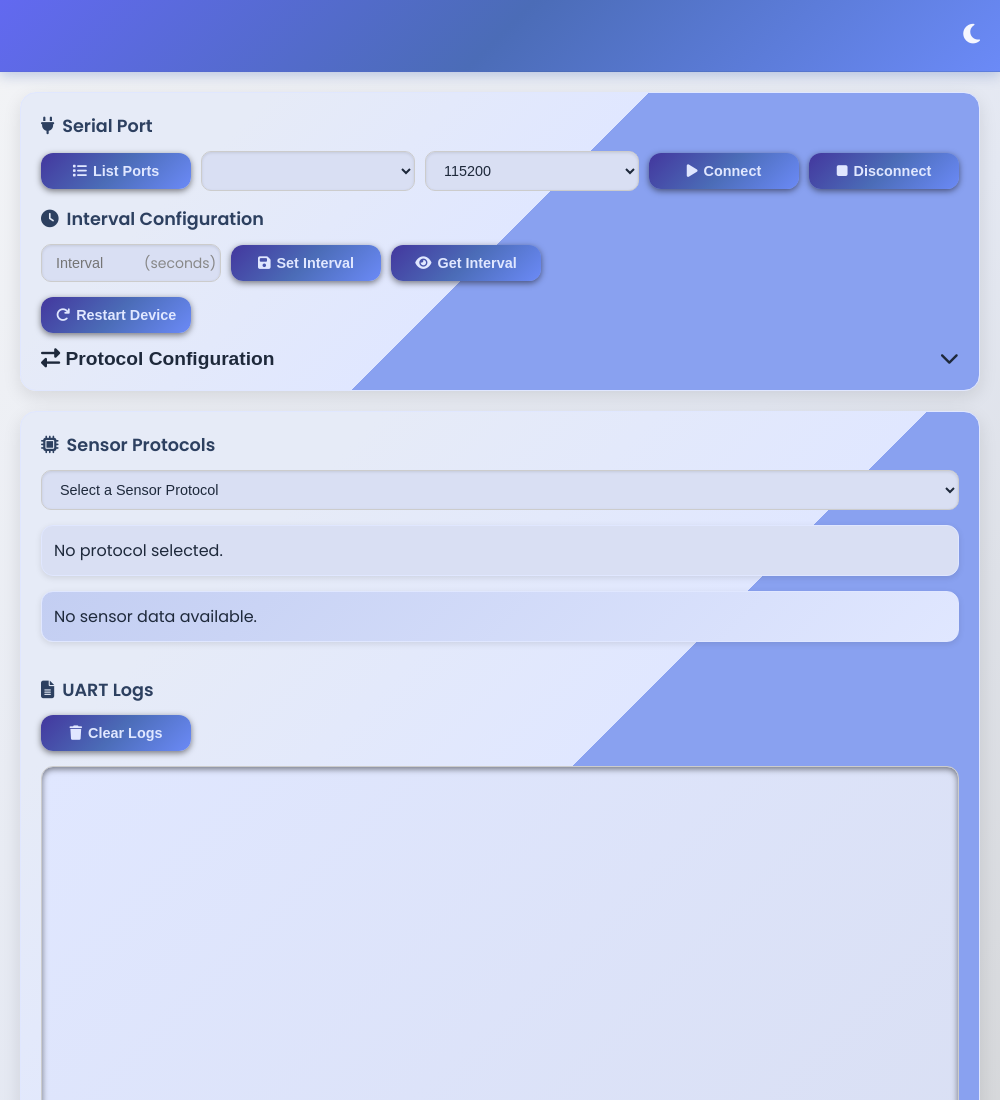
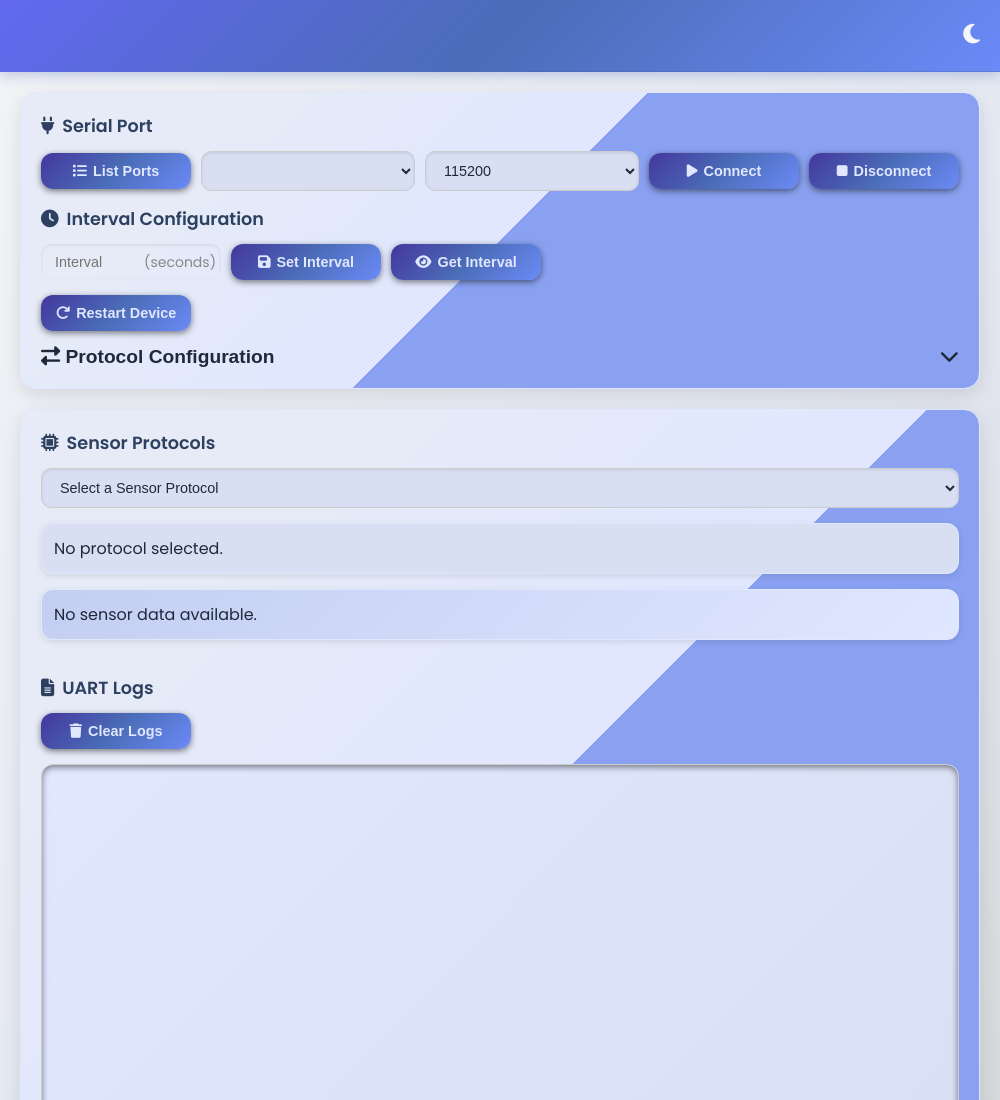
Before and after one commit to Sejal-08/serial-monitor-app-updated, an Electron app: page index.html in a window 1000 px wide. Shown: the top 1100 px of the page. Drawn offline with Linux system fonts and the light colour scheme; no server answers.

Commit message:
Modified

```diff
--- a/index.html
+++ b/index.html
@@ -5,29 +5,7 @@
   <title>Serial Monitor</title>
   <link rel="stylesheet" href="styles.css">
   <link rel="stylesheet" href="https://cdnjs.cloudflare.com/ajax/libs/font-awesome/6.5.0/css/all.min.css">
-  <style>
-    .interval-wrapper {
-      position: relative;
-      display: flex;
-      align-items: center;
-      width: 180px; /* Adjusted width to accommodate both text and space */
-    }
-    #interval {
-      flex: 1;
-      padding-right: 80px; /* Space for the suffix on the right */
-      box-sizing: border-box;
-      min-width: 0; /* Ensures flex item can shrink */
-      overflow-x: auto; /* Enables horizontal scrollbar if needed */
-      white-space: nowrap; /* Prevents text wrapping */
-    }
-    .interval-suffix {
-      position: absolute;
-      right: 5px;
-      color: #888;
-      pointer-events: none; /* Prevents interaction with the suffix */
-      font-size: 14px; /* Matches input font size */
-    }
-  </style>
+
 </head>
 
 <body class="light-mode">
@@ -60,11 +38,14 @@
         </div>
       </section>
 
-      <section class="control-section">
+  <section class="control-section">
         <h3><i class="fas fa-clock"></i> Interval Configuration</h3>
         <div class="controls">
+          <!-- Replace your current interval wrapper with this -->
           <div class="interval-wrapper">
-            <input type="number" id="interval" class="input-field" placeholder="Interval" min="1" oninput="updateIntervalDisplay()">
+            <div class="input-scroll-container">
+              <input type="number" id="interval" class="input-field" placeholder="Interval" min="1" oninput="updateIntervalDisplay()">
+            </div>
             <span class="interval-suffix">(seconds)</span>
           </div>
           <button class="action-button" onclick="setInterval()"><i class="fas fa-save"></i> Set Interval</button>
--- a/styles.css
+++ b/styles.css
@@ -133,7 +133,79 @@ body.dark-mode * {
 .collapsible-content .controls {
     margin-top: 15px; /* Added to create space between the title and text field */
 }
+.interval-wrapper {
+  position: relative;
+  display: flex;
+  align-items: center;
+  width: 180px;
+}
 
+.input-scroll-container {
+  flex: 1;
+  position: relative;
+  overflow-x: auto;
+  scrollbar-width: thin;
+  border-radius: 10px;
+}
+
+#interval {
+  width: 100%;
+  padding-right: 80px;
+  border: none;
+  background: transparent;
+  outline: none;
+  white-space: nowrap;
+}
+
+/* Remove default number input spinners */
+#interval::-webkit-outer-spin-button,
+#interval::-webkit-inner-spin-button {
+  -webkit-appearance: none;
+  margin: 0;
+}
+
+#interval[type=number] {
+  -moz-appearance: textfield;
+}
+
+/* Style the scroll container */
+.input-scroll-container::-webkit-scrollbar {
+  height: 8px;
+  border-radius: 4px;
+}
+
+.input-scroll-container::-webkit-scrollbar-track {
+  background: rgba(0, 0, 0, 0.1);
+  border-radius: 4px;
+  margin: 2px;
+}
+
+body.light-mode .input-scroll-container::-webkit-scrollbar-thumb {
+  background: linear-gradient(135deg, #6b8af7, #4b6cb7);
+  border-radius: 4px;
+}
+
+body.dark-mode .input-scroll-container::-webkit-scrollbar-thumb {
+  background: linear-gradient(135deg, #2a4370, #1a2a4d);
+  border-radius: 4px;
+}
+
+body.light-mode .input-scroll-container {
+  scrollbar-color: #6b8af7 rgba(0, 0, 0, 0.1);
+}
+
+body.dark-mode .input-scroll-container {
+  scrollbar-color: #2a4370 rgba(255, 255, 255, 0.1);
+}
+
+.interval-suffix {
+  position: absolute;
+  right: 5px;
+  color: #888;
+  pointer-events: none;
+  font-size: 14px;
+  z-index: 2;
+}
 /* Light Mode (Default) */
 body.light-mode {
     font-family: 'Poppins', sans-serif;
```
